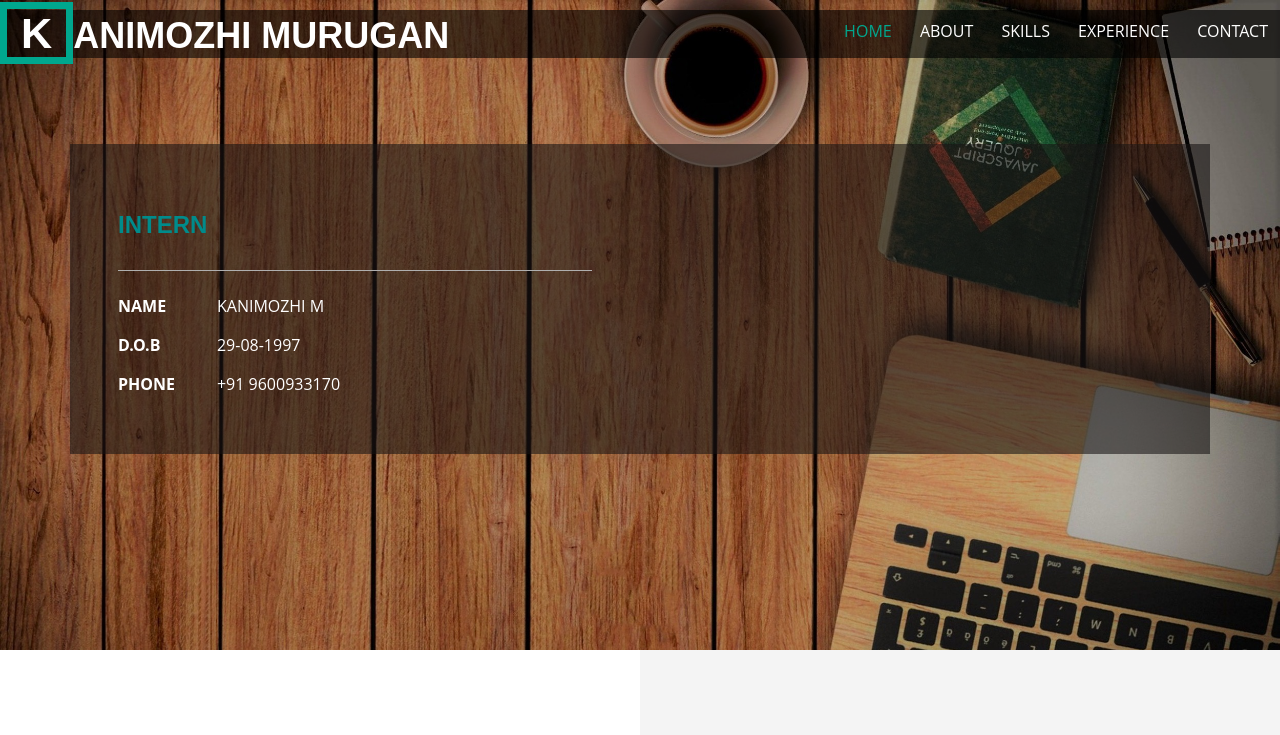
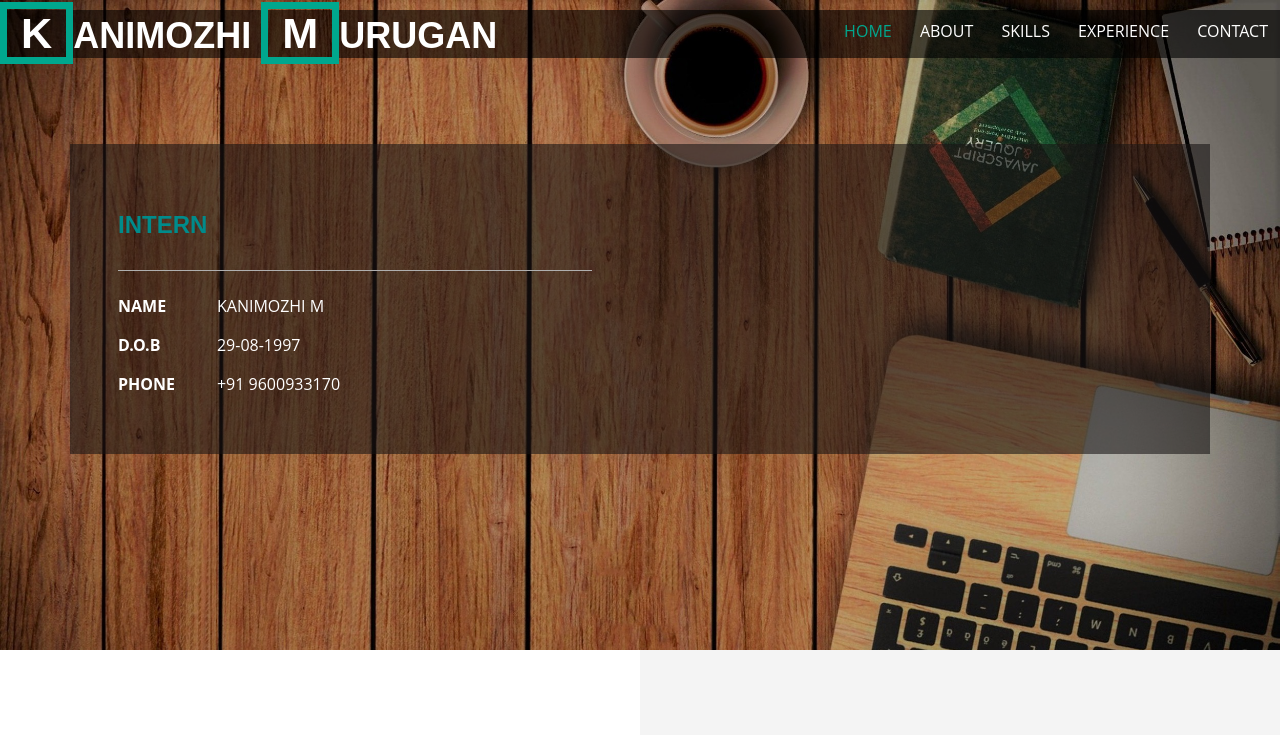
Before and after one commit to MuruganKanimozhi/Kanimozhi, a plain HTML site: page index.html in a window 1280 px wide. Shown: the top 735 px of the page. Drawn offline with Linux system fonts and the light colour scheme; files whose address does not match are found by name.

Commit message:
Update index.html

```diff
--- a/index.html
+++ b/index.html
@@ -38,7 +38,7 @@
 			<div class="top-nav">
 				<div class="navigation">
 					<div class="logo">
-						<h1><a><span>K</span>ANIMOZHI MURUGAN</a></h1>
+						<h1><a><span>K</span>ANIMOZHI <span>M</span>URUGAN</a></h1>
 					</div>
 					<div class="navigation-right">
 						<span class="menu"><img src="images/menu.png" alt=" as" /></span>
```
